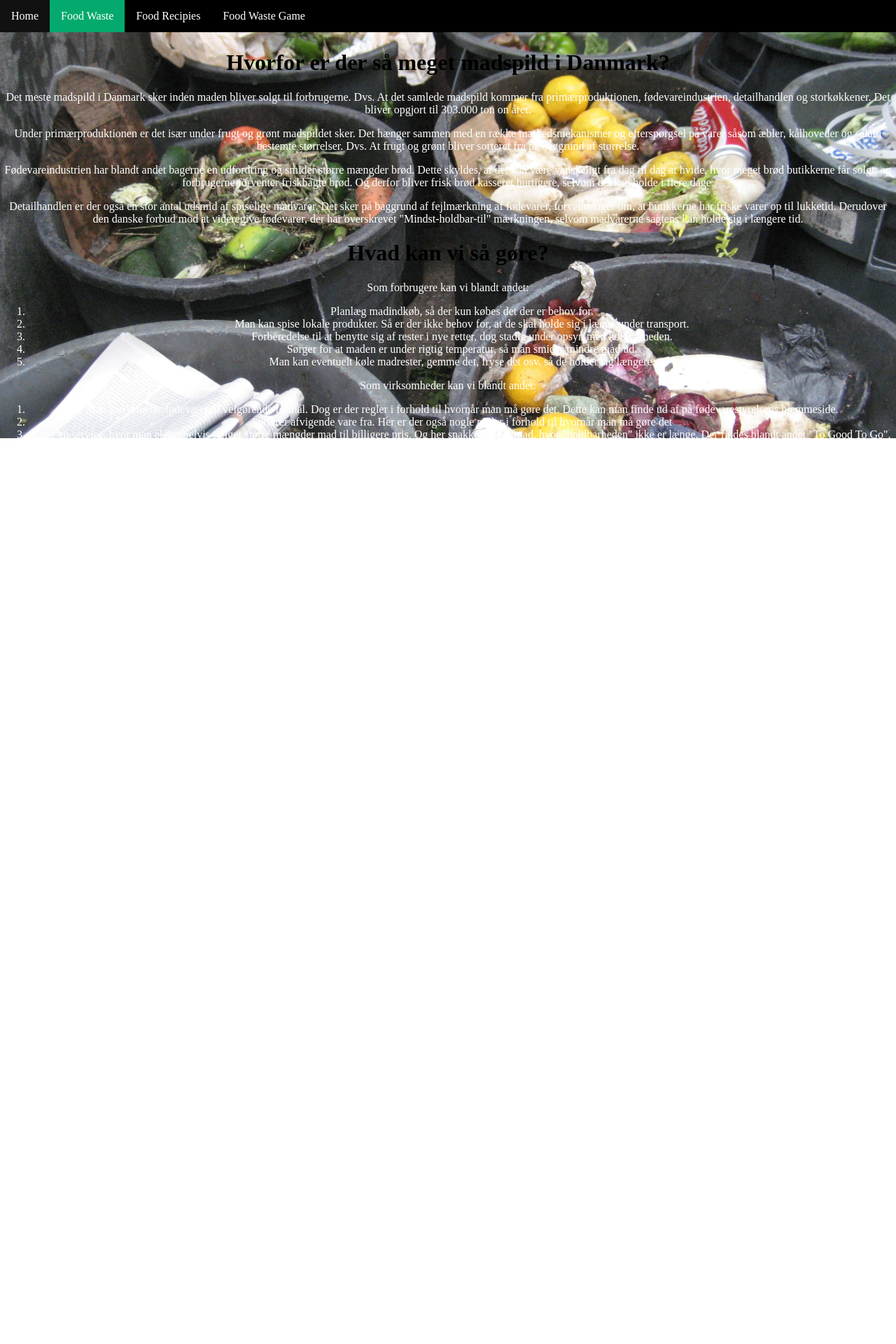
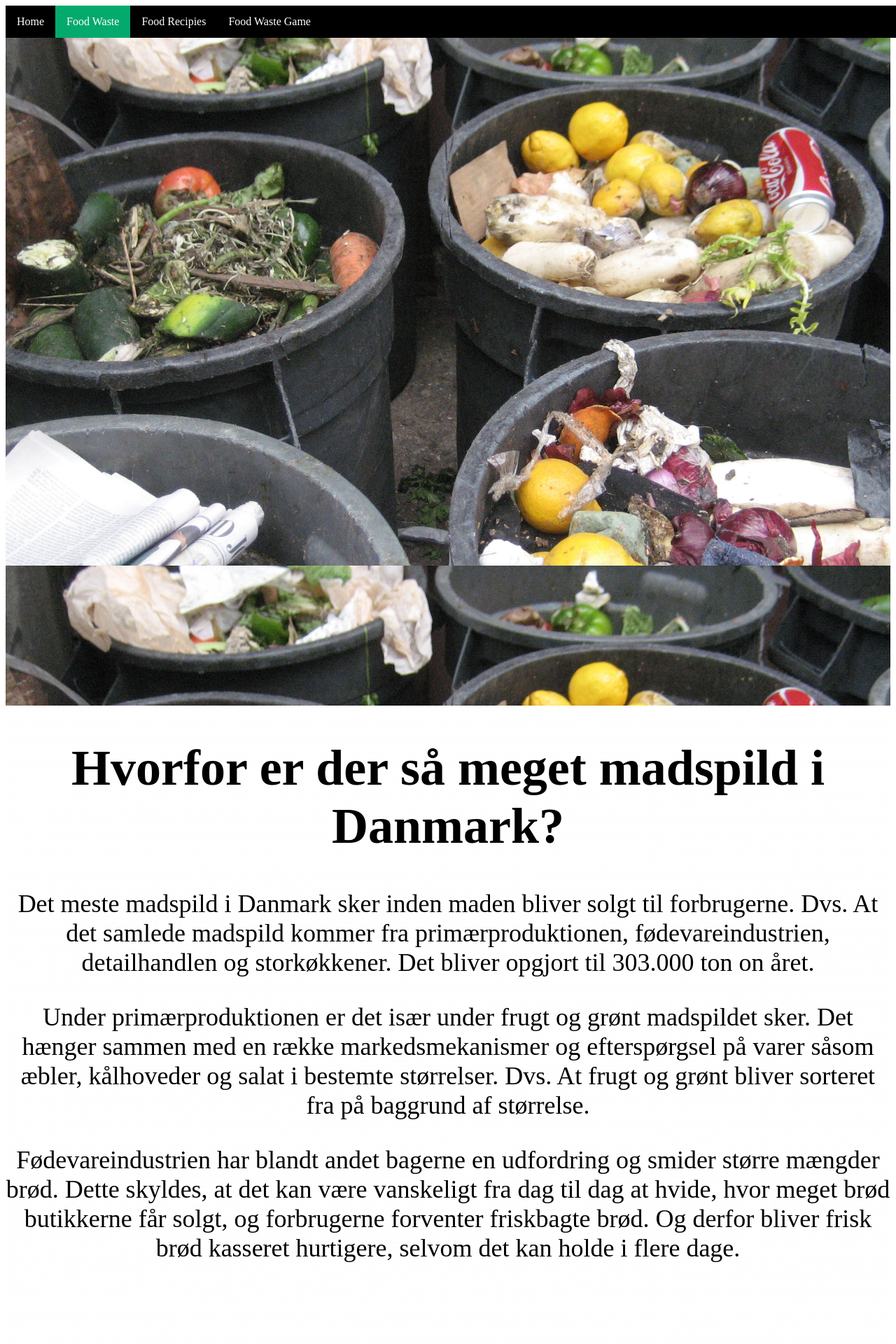
Before and after one commit to MalikKtK/ProjektObligatorisk, a Spring Boot app: page /read/foodwaste in a window 1280 px wide. Shown: the top 1920 px of the page at 70% size. Before the commit the page ends 626 px from the top, so only its background shows below. Run offline with Spring Boot 4, Linux system fonts and the light colour scheme.

Commit message:
Added parallax

```diff
--- a/src/main/resources/static/CssFiles/FoodWasteStyle.css
+++ b/src/main/resources/static/CssFiles/FoodWasteStyle.css
@@ -1,22 +1,3 @@
-.container {
-    position: relative;
-    text-align: center;
-    color: black;
-}
-
-h1 {
-    color: black;
-}
-
-body {
-    background-image: url('../images/mad.jpg');
-    margin: 0;
-    height: 100%;
-    width: 100%;
-    background-repeat: no-repeat;
-    background-size: cover;
-}
-
 ul.topnav {
     z-index: 500;
     list-style-type: none;
@@ -53,18 +34,44 @@
     }
 }
 
-.centered {
-    position: absolute;
+.container {
+    position: relative;
     text-align: center;
-    color: white;
-    top: 200%;
-    left: 50%;
-    transform: translate(-50%, -50%);
-    width: 100%;
-    height: 100%;
-    margin-top: 50px;
+    color: black;
 }
 
-.href2 {
-    color: white;
+
+
+body, html {
+    height: 100%;
 }
+
+.parallax {
+    /* The image used */
+    background-image: url('../images/mad.jpg');
+
+    /* Full height */
+    height: 100%;
+
+    /* Create the parallax scrolling effect */
+    background-attachment: fixed;
+    background-position: center;
+    background-repeat: no-repeat;
+    background-size: cover;
+}
+.parallax2 {
+    background-image: url("../images/white.jpg");
+    height: 100%;
+    background-attachment: fixed;
+    background-position: center;
+    background-repeat: no-repeat;
+    background-size: cover;
+}
+.parallax3 {
+    background-image: url("../images/foot4.jpg");
+    height: 100%;
+    background-attachment: fixed;
+    background-position: center;
+    background-repeat: no-repeat;
+    background-size: cover;
+}
--- a/src/main/resources/templates/Read/FoodWaste.html
+++ b/src/main/resources/templates/Read/FoodWaste.html
@@ -3,11 +3,11 @@
 <head>
     <meta charset="UTF-8">
     <meta name="viewport" content="width=device-width, initial-scale=1.0">
-
     <title>FoodWaste</title>
-
     <link rel="stylesheet" href="../CssFiles/FoodWasteStyle.css">
 </head>
+
+
 <body>
 <div class="container">
     <ul class="topnav">
@@ -16,7 +16,9 @@
         <li><a href="../read/foodrecipies">Food Recipies</a></li>
         <li><a href="../game/foodwastegame">Food Waste Game</a></li>
     </ul>
-    <div class="centered">
+
+    <div style="height:1000px;background-color:red;font-size:36px">
+        <div class="parallax"></div>
         <h1>Hvorfor er der så meget madspild i Danmark?</h1>
         <p>Det meste madspild i Danmark sker inden maden bliver solgt til forbrugerne. Dvs. At det samlede madspild
             kommer fra primærproduktionen, fødevareindustrien, detailhandlen og storkøkkener. Det bliver opgjort til
@@ -28,12 +30,18 @@
             det kan være vanskeligt fra dag til dag at hvide, hvor meget brød butikkerne får solgt, og forbrugerne
             forventer friskbagte brød. Og derfor bliver frisk brød kasseret hurtigere, selvom det kan holde i flere
             dage.</p>
+        <br>
         <p>Detailhandlen er der også en stor antal udsmid af spiselige madvarer. Det sker på baggrund af fejlmærkning af
             fødevarer, forventninger om, at butikkerne har friske varer op til lukketid. Derudover den danske forbud mod
             at videregive fødevarer, der har overskrevet "Mindst-holdbar-til" mærkningen, selvom madvarerne sagtens kan
             holde sig i længere tid.</p>
+    </div>
+    <!-- Comment -->
 
-        <h1>Hvad kan vi så gøre?</h1>
+    <div style="height:1000px;background-color:black;font-size:36px">
+        <div class="parallax2"></div>
+
+    <h1>Hvad kan vi så gøre?</h1>
         <p>Som forbrugere kan vi blandt andet: </p>
         <ol>
             <li>Planlæg madindkøb, så der kun købes det der er behov for.</li>
@@ -44,6 +52,7 @@
             <li>Sørger for at maden er under rigtig temperatur, så man smider mindre mad ud.</li>
             <li>Man kan eventuelt køle madrester, gemme det, fryse det osv. så de holder sig længere.</li>
         </ol>
+
         <p>Som virksomheder kan vi blandt andet: </p>
         <ol>
             <li>Man kan donerer fødevarer til velgørende formål. Dog er der regler i forhold til hvornår man må gøre
@@ -58,10 +67,12 @@
                 hjemmeside.
             </li>
         </ol>
+        <br>
         <p>Du kan læse mere om madspild her: <a class="href2"
                                                 href="https://mfvm.dk/fileadmin/user_upload/FVM.dk/Dokumenter/Landbrug/Indsatser/Madspild/Faktaark/Faktaark_Madspild-i-Danmark_-juni-2011.pdf">https://mfvm.dk/</a>
         </p>
+    <div class="parallax3"></div>
     </div>
-</div>
+    </div>
 </body>
 </html>
```
